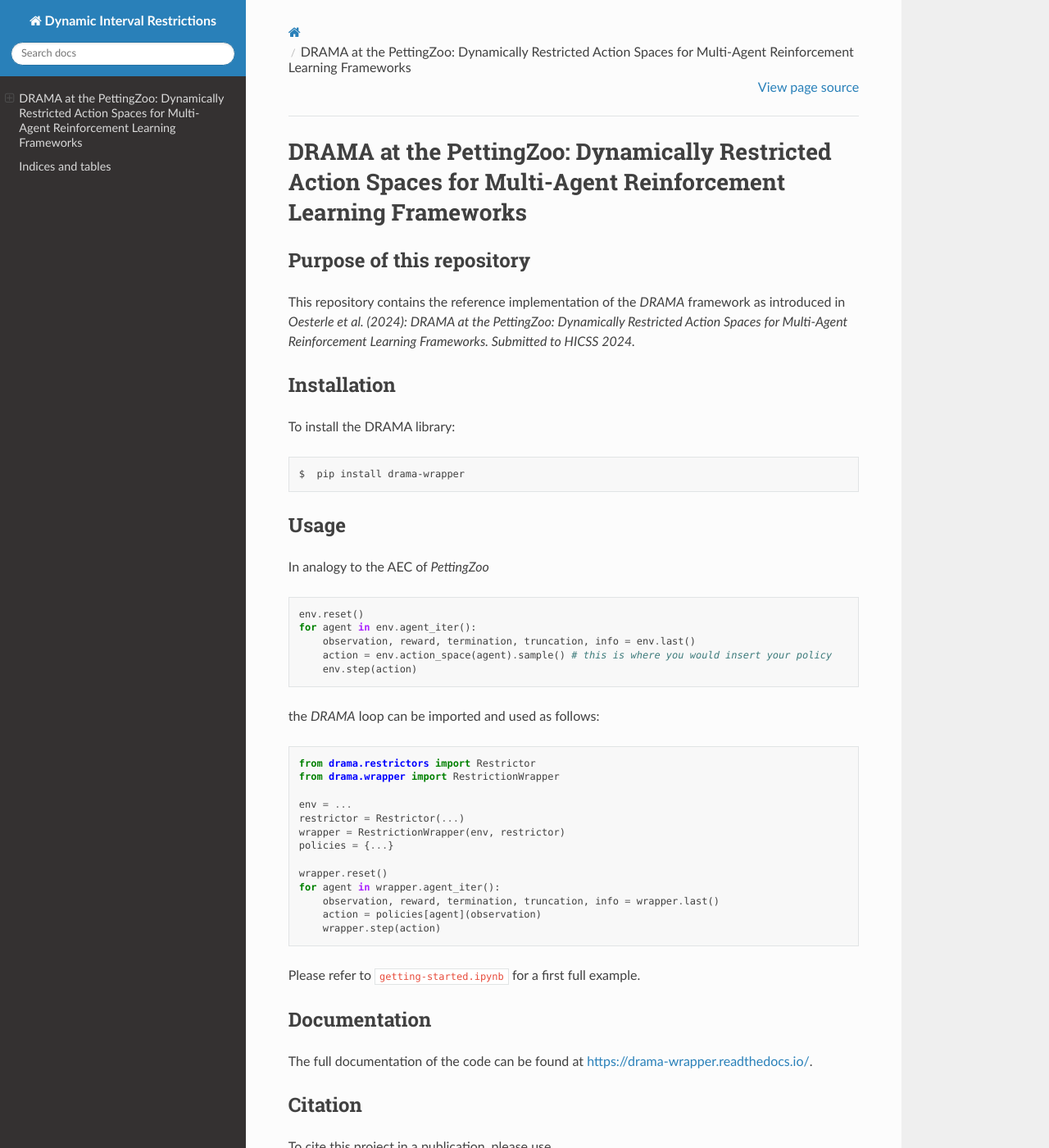
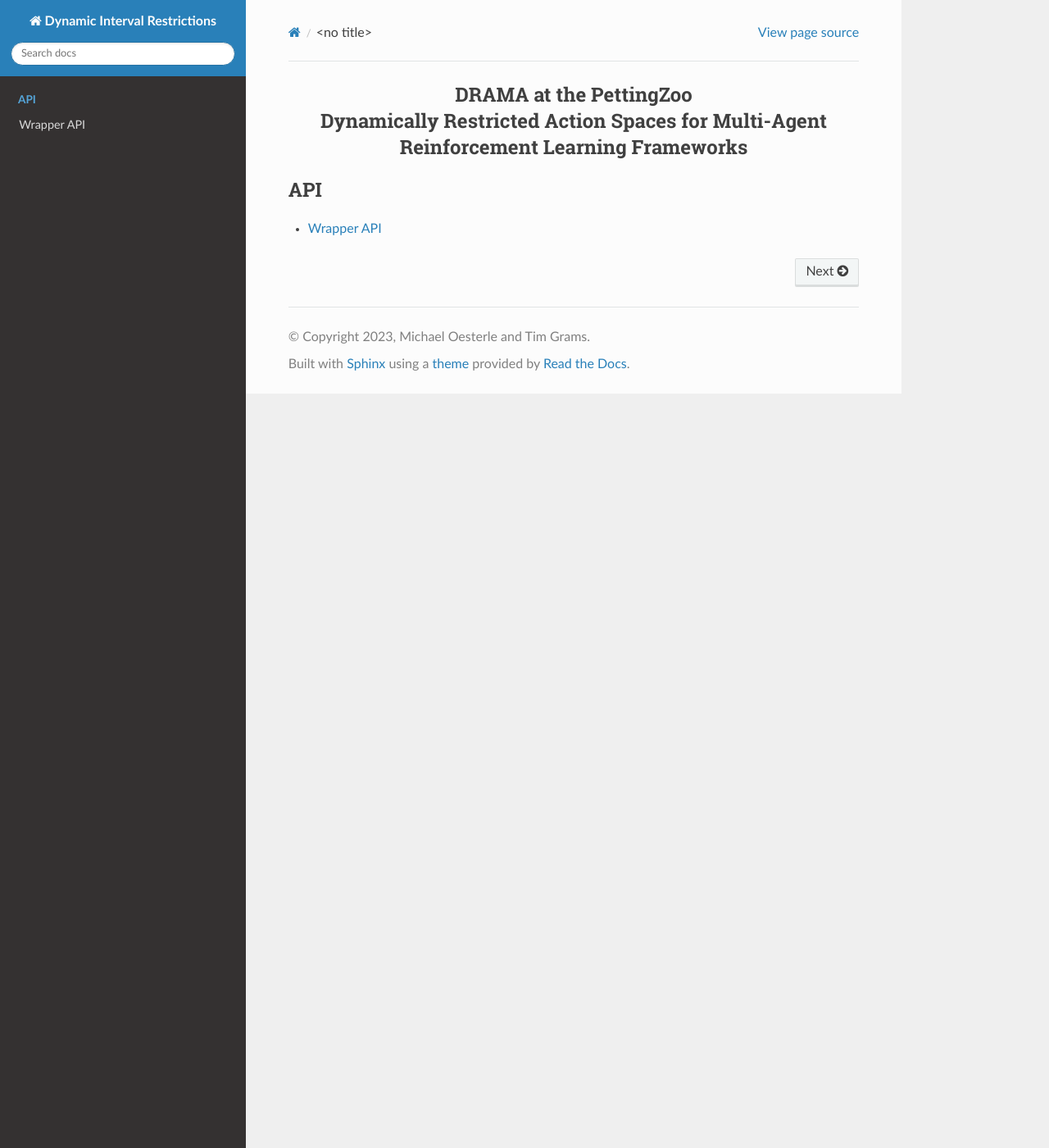
Before and after one commit to michoest/drama-wrapper, a Sphinx documentation site: the page built from docs/index.rst, in a window 1280 px wide and 1400 px high. Shown: the whole window at 82% size. Built offline with Sphinx 7.4.7 and the Read the Docs theme 2.0.0, drawn with Linux system fonts in a browser that asks for light colours; some of the changed text lies outside the part shown.

Commit message:
docs update

```diff
--- /dev/null
+++ b/docs/api/wrapper.rst
@@ -0,0 +1,2 @@
+Wrapper API
+=======
--- a/docs/index.rst
+++ b/docs/index.rst
@@ -1,12 +1,9 @@
-.. include:: ../README.rst
+.. raw:: html
+
+    <h2 align="center">DRAMA at the PettingZoo<br>Dynamically Restricted Action Spaces for Multi-Agent Reinforcement Learning Frameworks</h2>
 
 .. toctree::
    :maxdepth: 2
-   :caption: Contents:
+   :caption: API
 
-Indices and tables
-==================
-
-* :ref:`genindex`
-* :ref:`modindex`
-* :ref:`search`
+   api/wrapper
```
